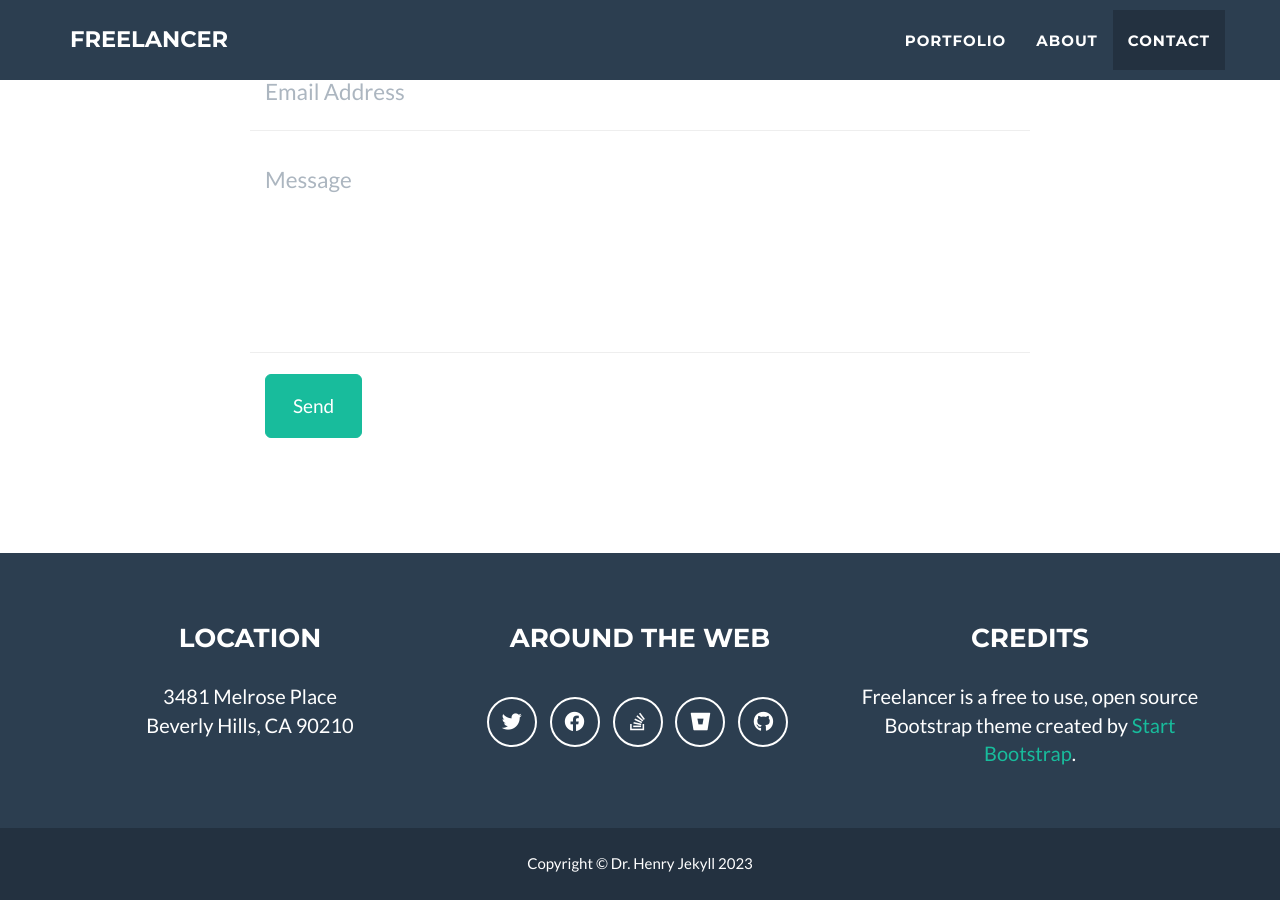
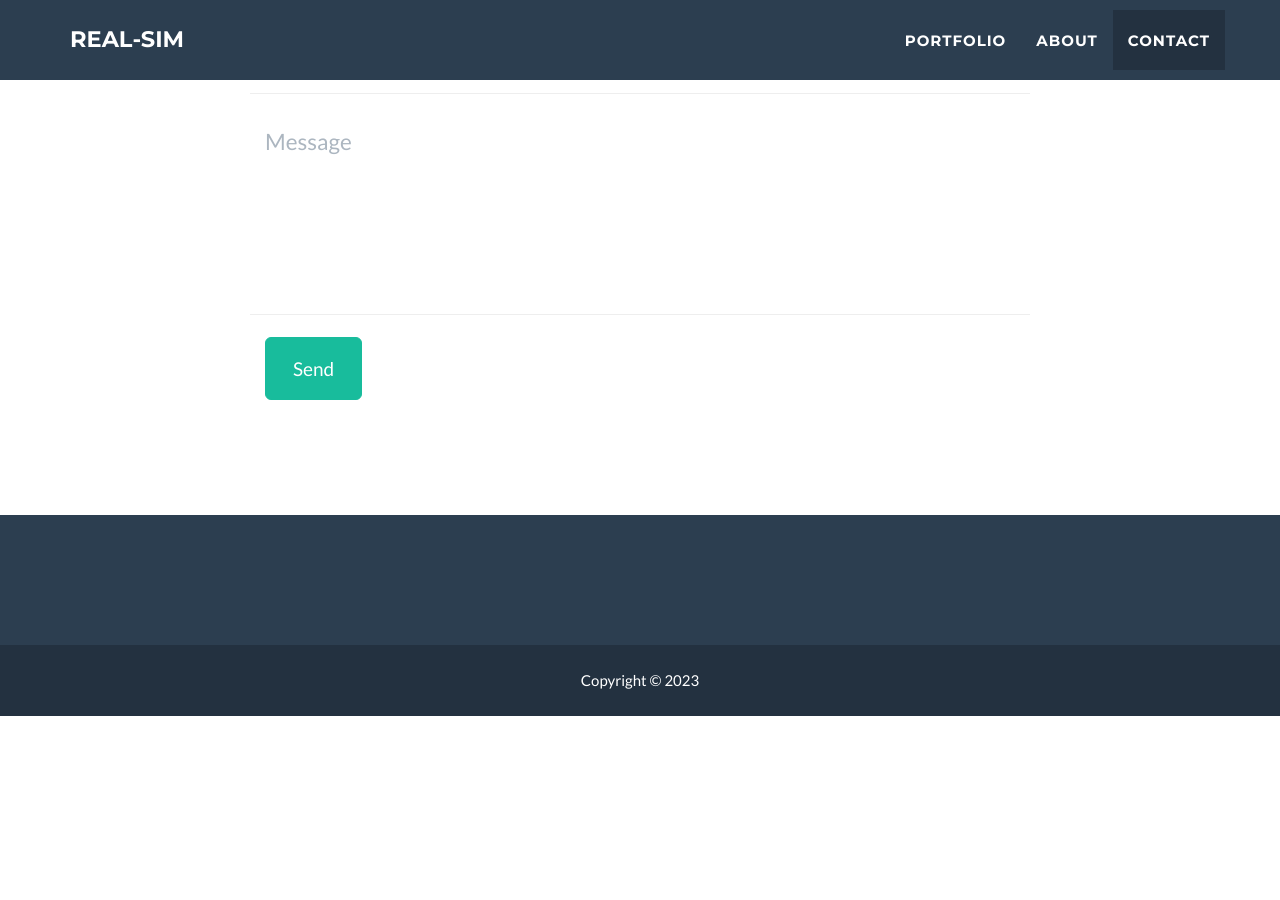
Before and after one commit to Real-Sim-XIL/Real-Sim-XIL.github.io, a Jekyll site: the page built from _posts/2014-07-18-project-1.markdown, in a window 1280 px wide and 900 px high, scrolled down 2492 px. Built offline with Jekyll 4.4.1, drawn with Linux system fonts in a browser that asks for light colours; our own code applies the rules of GitHub Pages for plain Markdown files; after the commit the page ends 3208 px from its top, so only the background shows below that; part of the change alters nothing that is shown; some of the changed text lies outside the part shown.

Commit message:
try update config

```diff
--- a/_config.yml
+++ b/_config.yml
@@ -1,11 +1,13 @@
 # Site settings
-title: Freelancer
-email: your-email@domain.com
+title: Real-Sim
+email: shaoy@ornl.gov, realsimxil@gmail.com
 url: https://real-sim-xil.github.io/
-description: "Write an awesome description for your new site here. You can edit this line in _config.yml. It will appear in your document head meta (for Google search results) and in your feed.xml site description."
-keywords: "your keywords, separated by commas"
-skills: "Web Developer - Graphic Artist - User Experience Designer"
-meta_author: LastName FirstName
+description: "Open-source release pending Summer 2023. Stay tuned
+
+Real-Sim is a multi-resolution X-in-the-loop simulation framework to support inclusive testing and evaluation of CAVs before actual implementation in the real world. Real-Sim framework connects different simulation components and integrates various traffic and vehicle simulation tools, virtual environments, and XIL systems through a Flexible Interface for XIL Simulation (FIXS). Connections among different tools are transparent to users and handled by the interface behind the scenes. Co-simulation of various vehicle and traffic simulation tools with different XIL systems can be easily achieved and become a transparent “plug-and-play” process to users."
+#keywords: "your keywords, separated by commas"
+#skills: "Web Developer - Graphic Artist - User Experience Designer"
+meta_author: Shao Yunli
 
 # Google webmaster tools
 google_verify:
@@ -14,7 +16,7 @@ google_verify:
 bing_verify:
 
 # Contact form:
-# - static : pass through formspree.io to validate email sending
+# - static : pass through formspree.io to validate email sending
 # - disqus : replace contact form by disqus thread
 # - comment the line below if you want to stick with the default PHP contact form
 contact: static
@@ -31,32 +33,32 @@ color:
   secondary-dark: 233140 #A2122F
 
 # Footer settings
-footer:
-  copyright: Dr. Henry Jekyll
-  location: Location
-  social: Around the Web
-  credits: Credits
+# footer:
+  # copyright: Yunli Shao
+#  location: Location
+#  social: Around the Web
+#  credits: Credits
 
 # Social networks usernames (many more available: google-plus, flickr, dribbble, pinterest, instagram, tumblr, linkedin, etc.)
-social:
-  - title: twitter
-    url: http://twitter.com/jekyllrb
-  - title: facebook
-    url:
-  - title: stack-overflow
-    url: http://stackoverflow.com/questions/tagged/jekyll
-  - title: bitbucket
-    url: http://bitbucket.org/jekyll
-  - title: github
-    url: http://github.com/jekyll
+#social:
+  # - title: twitter
+    # url: http://twitter.com/jekyllrb
+  # - title: facebook
+    # url:
+  # - title: stack-overflow
+    # url: http://stackoverflow.com/questions/tagged/jekyll
+  # - title: bitbucket
+    # url: http://bitbucket.org/jekyll
+  # - title: github
+    # url: http://github.com/jekyll
 
 # Postal address (add as many lines as necessary)
-address:
-  - line: 3481 Melrose Place
-  - line: Beverly Hills, CA 90210
+# address:
+  # - line: 3481 Melrose Place
+  # - line: Beverly Hills, CA 90210
 
 # Credits content
-credits: 'Freelancer is a free to use, open source Bootstrap theme created by <a href="http://startbootstrap.com">Start Bootstrap</a>.'
+# credits: 'Freelancer is a free to use, open source Bootstrap theme created by <a href="http://startbootstrap.com">Start Bootstrap</a>.'
 
 # Build settings
 markdown: kramdown
```
